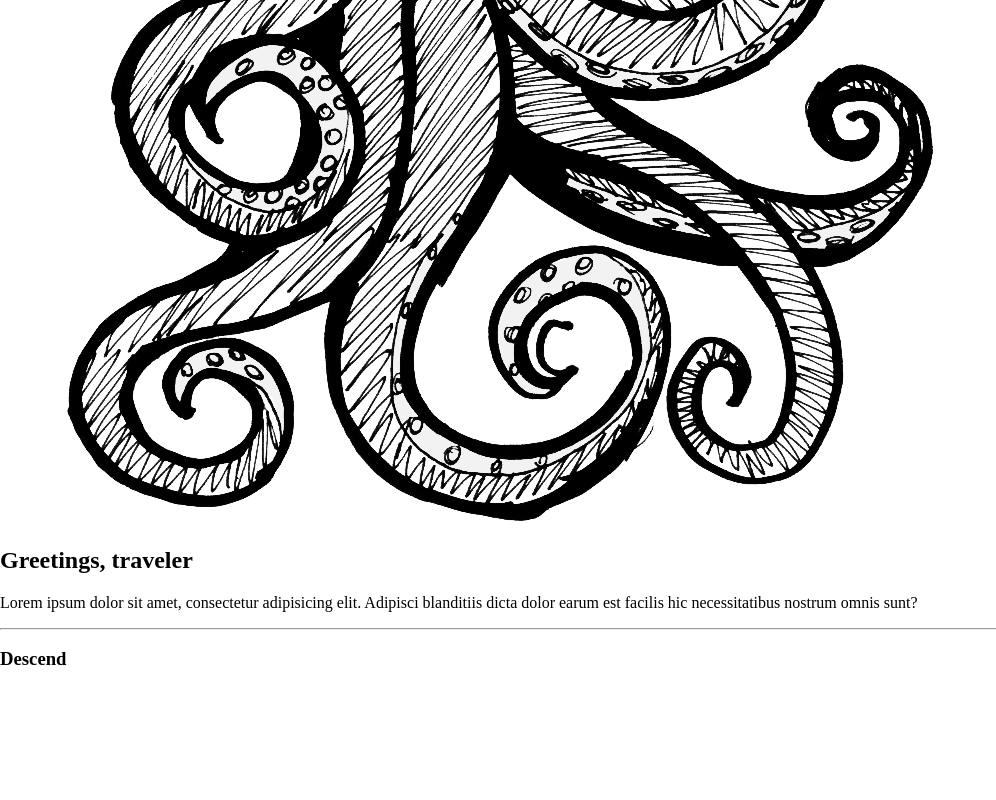
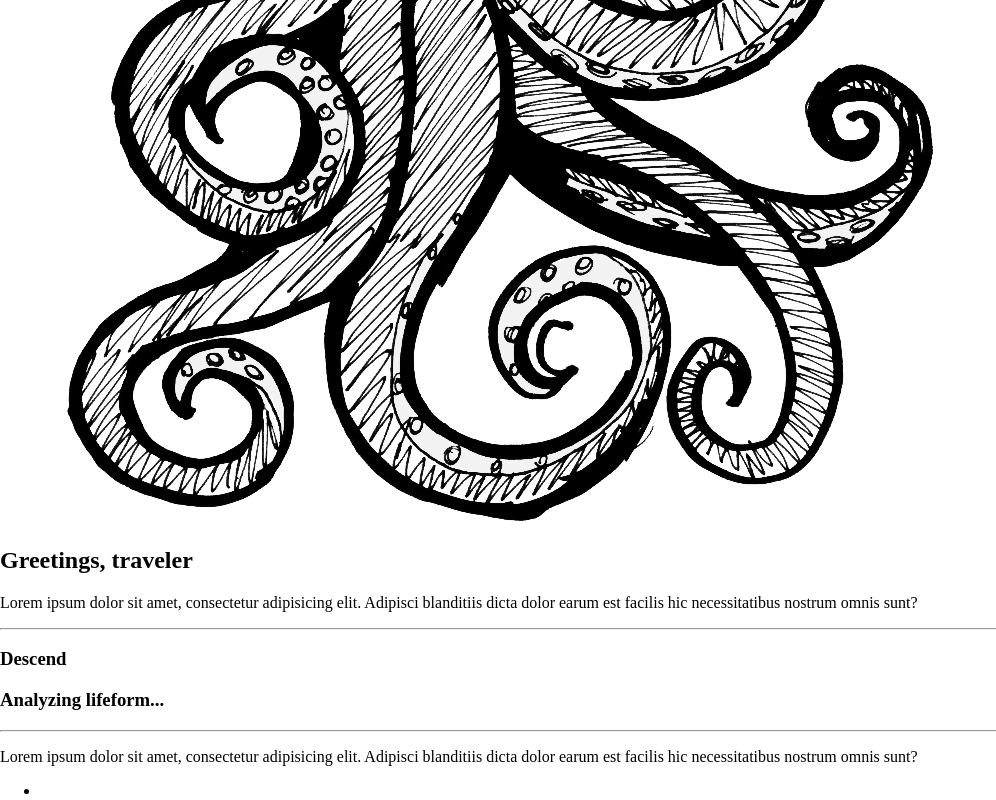
Before and after one commit to popoxta/lari-rue, a plain HTML site: page index.html in a window 1280 px wide. Shown: the part 761-1561 px from the top of the page, without its empty margins (0-996 px from the left). Before the commit the page ends 1431 px from the top, so only its background shows below. Drawn offline with Linux system fonts and the light colour scheme.

Commit message:
Add section below main

```diff
--- a/index.html
+++ b/index.html
@@ -44,6 +44,22 @@
     <h3>Descend</h3>
 </main>
 
+<section>
+    <div>
+        <h3>Analyzing lifeform...</h3>
+        <hr>
+        <p>Lorem ipsum dolor sit amet, consectetur adipisicing elit. Adipisci blanditiis dicta dolor earum est facilis
+            hic necessitatibus nostrum omnis sunt?</p>
+    </div>
+
+    <div>
+        <ul>
+            <li></li>
+        </ul>
+    </div>
+
+</section>
+
 
 </body>
 </html>
```
